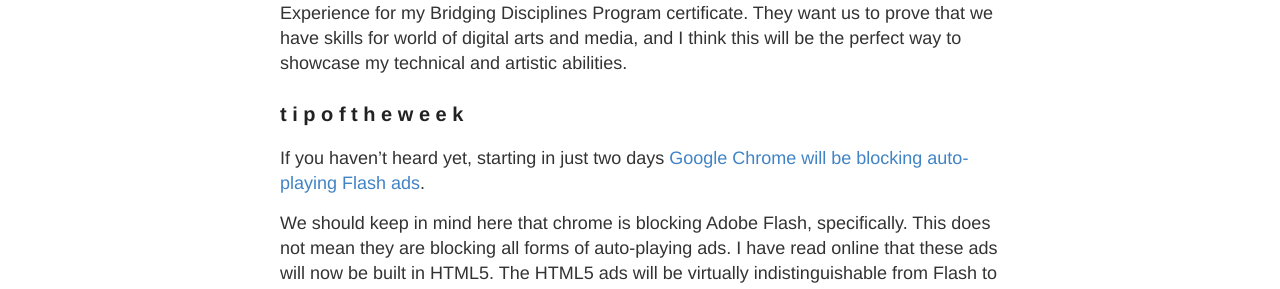
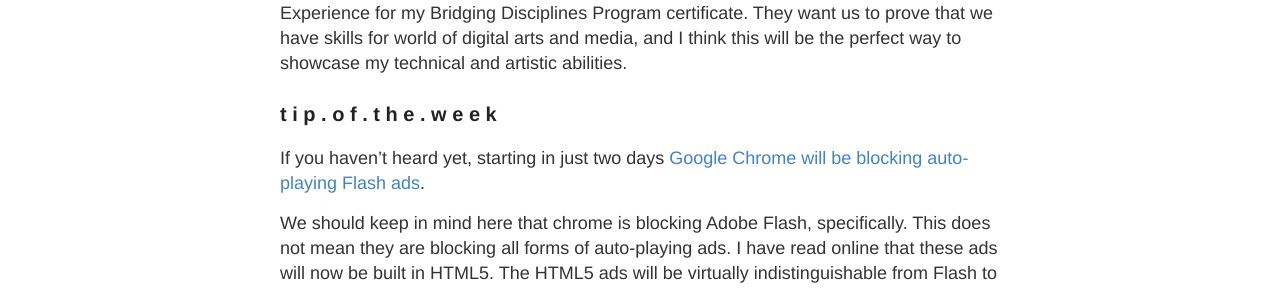
Before and after one commit to hearthanah/hanahsblog, a Jekyll site: the page built from _posts/2015-08-30-Week-One.md, in a window 1280 px wide. Shown: the part 1019-1308 px from the top of the page. Built offline with Jekyll 4.4.1, drawn with Linux system fonts in a browser that asks for light colours; Markdown is read by kramdown in place of the engine named in the settings.

Commit message:
added my blog entry 08/30

```diff
--- a/_posts/2015-08-30-Week-One.md
+++ b/_posts/2015-08-30-Week-One.md
@@ -11,7 +11,7 @@ Anywho, this class has already been more than what I expected. I have always hea
 I look forward to the project we will be working on further in the semester. During the summer I sat through presentations for this class and was instantly inspired to fix their flaws and to use their ideas. I am using this class and this project as my Connecting Experience for my Bridging Disciplines Program certificate. They want us to prove that we have skills for world of digital arts and media, and I think this will be the perfect way to showcase my technical and artistic abilities.
 
 
-<h3>t i p   o f   t h e   w e e k</h3>
+<h3>t i p . o f . t h e . w e e k</h3>
 If you haven't heard yet, starting in just two days <a href="http://arstechnica.co.uk/information-technology/2015/08/google-chrome-will-block-auto-playing-flash-ads-from-september-1/">Google Chrome will be blocking auto-playing Flash ads</a>.
 
 We should keep in mind here that chrome is blocking Adobe Flash, specifically. This does not mean they are blocking all forms of auto-playing ads.
```
